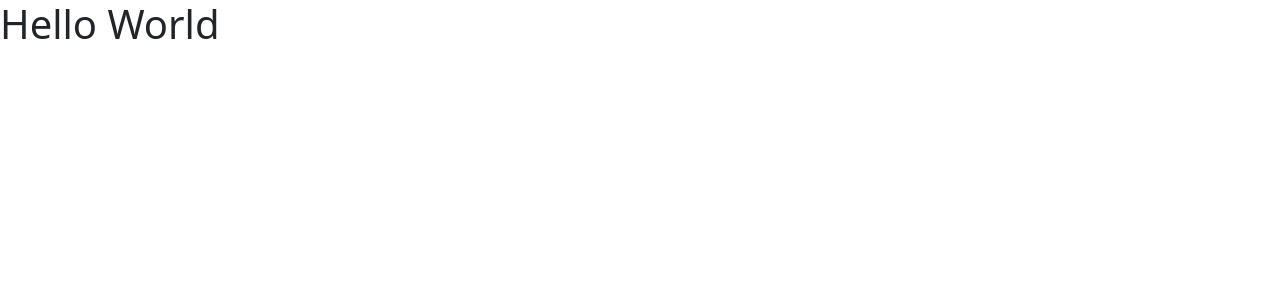
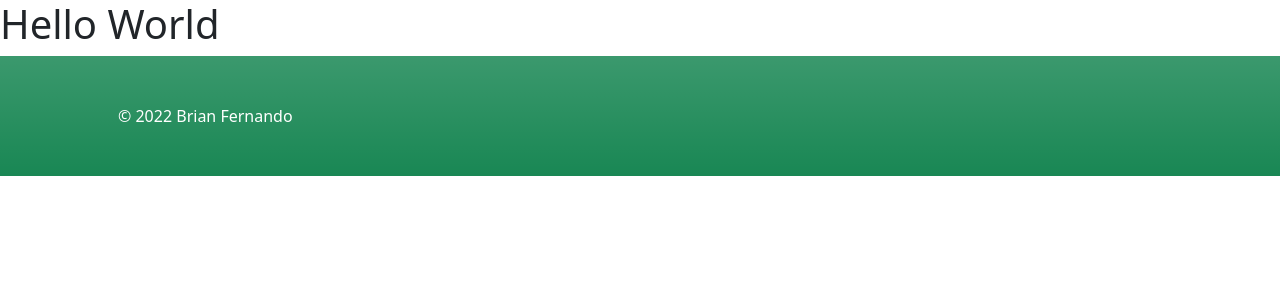
Before and after one commit to brianfdo/portfolio, a Flask app: page / in a window 1280 px wide. Shown: the top 300 px of the page. Run offline with Flask 2, Linux system fonts and the light colour scheme; some libraries are stand-ins or nearby versions.

Commit message:
updated bootstrap and added footer

```diff
--- a/templates/index.html
+++ b/templates/index.html
@@ -4,20 +4,44 @@
     <meta charset="UTF-8">
     <meta http-equiv="X-UA-Compatible" content="IE=edge">
     <meta name="viewport" content="width=device-width, initial-scale=1.0">
-    <title>Brian Fernando | About Me </title>
-    <link href="https://cdn.jsdelivr.net/npm/bootstrap@5.1.3/dist/css/bootstrap.min.css" rel="stylesheet" integrity="sha384-1BmE4kWBq78iYhFldvKuhfTAU6auU8tT94WrHftjDbrCEXSU1oBoqyl2QvZ6jIW3" crossorigin="anonymous">
-
+    <title id="title">Brian Fernando | About Me </title>
+    <!-- Bootstrap core CSS -->
+    <link href="https://cdn.jsdelivr.net/npm/bootstrap@5.2.0-beta1/dist/css/bootstrap.min.css" rel="stylesheet" integrity="sha384-0evHe/X+R7YkIZDRvuzKMRqM+OrBnVFBL6DOitfPri4tjfHxaWutUpFmBp4vmVor" crossorigin="anonymous">
+    <script src="https://use.fontawesome.com/releases/v6.1.0/js/all.js" crossorigin="anonymous"></script>
 </head>
 <body>
     <header></header>
-    <footer>
 
-    </footer>
 
     <h1>Hello World</h1>
 
-
+    <footer class="py-5 bg-success bg-gradient">
+        <div class="container justify-content-center px-5">
+            <!-- <h2 class="m-0 text-white small">Brian Fernando 2022 </h2> -->
+            <div class="text-white"> &copy 2022 Brian Fernando </div>
+            <!-- <div class="container">
+                <a class="text-xl m-1 p-1 sm:m-2 sm:p-2 text-white-800 hover:bg-white-800 rounded-full transition-colors duration-300" href="https://www.github.com/brianfdo">
+                    <svg stroke="currentColor" fill="currentColor" stroke-width="0" viewBox="0 0 496 512" height="1em" width="1em" xmlns="http://www.w3.org/2000/svg">
+                        <path d="M165.9 397.4c0 2-2.3 3.6-5.2 3.6-3.3.3-5.6-1.3-5.6-3.6 0-2 2.3-3.6 5.2-3.6 3-.3 5.6 1.3 5.6 3.6zm-31.1-4.5c-.7 2 1.3 4.3 4.3 4.9 2.6 1 5.6 0 6.2-2s-1.3-4.3-4.3-5.2c-2.6-.7-5.5.3-6.2 2.3zm44.2-1.7c-2.9.7-4.9 2.6-4.6 4.9.3 2 2.9 3.3 5.9 2.6 2.9-.7 4.9-2.6 4.6-4.6-.3-1.9-3-3.2-5.9-2.9zM244.8 8C106.1 8 0 113.3 0 252c0 110.9 69.8 205.8 169.5 239.2 12.8 2.3 17.3-5.6 17.3-12.1 0-6.2-.3-40.4-.3-61.4 0 0-70 15-84.7-29.8 0 0-11.4-29.1-27.8-36.6 0 0-22.9-15.7 1.6-15.4 0 0 24.9 2 38.6 25.8 21.9 38.6 58.6 27.5 72.9 20.9 2.3-16 8.8-27.1 16-33.7-55.9-6.2-112.3-14.3-112.3-110.5 0-27.5 7.6-41.3 23.6-58.9-2.6-6.5-11.1-33.3 2.6-67.9 20.9-6.5 69 27 69 27 20-5.6 41.5-8.5 62.8-8.5s42.8 2.9 62.8 8.5c0 0 48.1-33.6 69-27 13.7 34.7 5.2 61.4 2.6 67.9 16 17.7 25.8 31.5 25.8 58.9 0 96.5-58.9 104.2-114.8 110.5 9.2 7.9 17 22.9 17 46.4 0 33.7-.3 75.4-.3 83.6 0 6.5 4.6 14.4 17.3 12.1C428.2 457.8 496 362.9 496 252 496 113.3 383.5 8 244.8 8zM97.2 352.9c-1.3 1-1 3.3.7 5.2 1.6 1.6 3.9 2.3 5.2 1 1.3-1 1-3.3-.7-5.2-1.6-1.6-3.9-2.3-5.2-1zm-10.8-8.1c-.7 1.3.3 2.9 2.3 3.9 1.6 1 3.6.7 4.3-.7.7-1.3-.3-2.9-2.3-3.9-2-.6-3.6-.3-4.3.7zm32.4 35.6c-1.6 1.3-1 4.3 1.3 6.2 2.3 2.3 5.2 2.6 6.5 1 1.3-1.3.7-4.3-1.3-6.2-2.2-2.3-5.2-2.6-6.5-1zm-11.4-14.7c-1.6 1-1.6 3.6 0 5.9 1.6 2.3 4.3 3.3 5.6 2.3 1.6-1.3 1.6-3.9 0-6.2-1.4-2.3-4-3.3-5.6-2z"></path>
+                    </svg>
+                    <span class="sr-only">Github</span>
+                </a>
+                <a class="text-xl m-1 p-1 sm:m-2 sm:p-2 text-blue-800 hover:bg-blue-800 rounded-full transition-colors duration-300" href="https://www.linkedin.com/in/brianfdo">
+                    <svg stroke="currentColor" fill="currentColor" stroke-width="0" viewBox="0 0 448 512" height="1em" width="1em" xmlns="http://www.w3.org/2000/svg">
+                        <path d="M416 32H31.9C14.3 32 0 46.5 0 64.3v383.4C0 465.5 14.3 480 31.9 480H416c17.6 0 32-14.5 32-32.3V64.3c0-17.8-14.4-32.3-32-32.3zM135.4 416H69V202.2h66.5V416zm-33.2-243c-21.3 0-38.5-17.3-38.5-38.5S80.9 96 102.2 96c21.2 0 38.5 17.3 38.5 38.5 0 21.3-17.2 38.5-38.5 38.5zm282.1 243h-66.4V312c0-24.8-.5-56.7-34.5-56.7-34.6 0-39.9 27-39.9 54.9V416h-66.4V202.2h63.7v29.2h.9c8.9-16.8 30.6-34.5 62.9-34.5 67.2 0 79.7 44.3 79.7 101.9V416z"></path>
+                    </svg>
+                    <span class="sr-only">LinkedIn</span>
+                </a>
+                <a class="text-xl m-1 p-1 sm:m-2 sm:p-2 text-gray-800 hover:bg-gray-800 rounded-full transition-colors duration-300" href="mailto:brianfdo3@gmail.com">
+                    <svg stroke="currentColor" fill="currentColor" stroke-width="0" viewBox="0 0 576 512" height="1em" width="1em" xmlns="http://www.w3.org/2000/svg">
+                        <path d="M160 448c-25.6 0-51.2-22.4-64-32-64-44.8-83.2-60.8-96-70.4V480c0 17.67 14.33 32 32 32h256c17.67 0 32-14.33 32-32V345.6c-12.8 9.6-32 25.6-96 70.4-12.8 9.6-38.4 32-64 32zm128-192H32c-17.67 0-32 14.33-32 32v16c25.6 19.2 22.4 19.2 115.2 86.4 9.6 6.4 28.8 25.6 44.8 25.6s35.2-19.2 44.8-22.4c92.8-67.2 89.6-67.2 115.2-86.4V288c0-17.67-14.33-32-32-32zm256-96H224c-17.67 0-32 14.33-32 32v32h96c33.21 0 60.59 25.42 63.71 57.82l.29-.22V416h192c17.67 0 32-14.33 32-32V192c0-17.67-14.33-32-32-32zm-32 128h-64v-64h64v64zm-352-96c0-35.29 28.71-64 64-64h224V32c0-17.67-14.33-32-32-32H96C78.33 0 64 14.33 64 32v192h96v-32z"></path>
+                    </svg>
+                    <span class="sr-only">Mail</span>
+                </a>
+            </div> -->
+        </div>
+    </footer>
     <!-- Bootstrap js plugin -->
-    <script src="https://cdn.jsdelivr.net/npm/bootstrap@5.1.3/dist/js/bootstrap.bundle.min.js" integrity="sha384-ka7Sk0Gln4gmtz2MlQnikT1wXgYsOg+OMhuP+IlRH9sENBO0LRn5q+8nbTov4+1p" crossorigin="anonymous"></script>
+    <script src="https://cdn.jsdelivr.net/npm/bootstrap@5.2.0-beta1/dist/js/bootstrap.bundle.min.js" integrity="sha384-pprn3073KE6tl6bjs2QrFaJGz5/SUsLqktiwsUTF55Jfv3qYSDhgCecCxMW52nD2" crossorigin="anonymous"></script>
 </body>
 </html>
```
